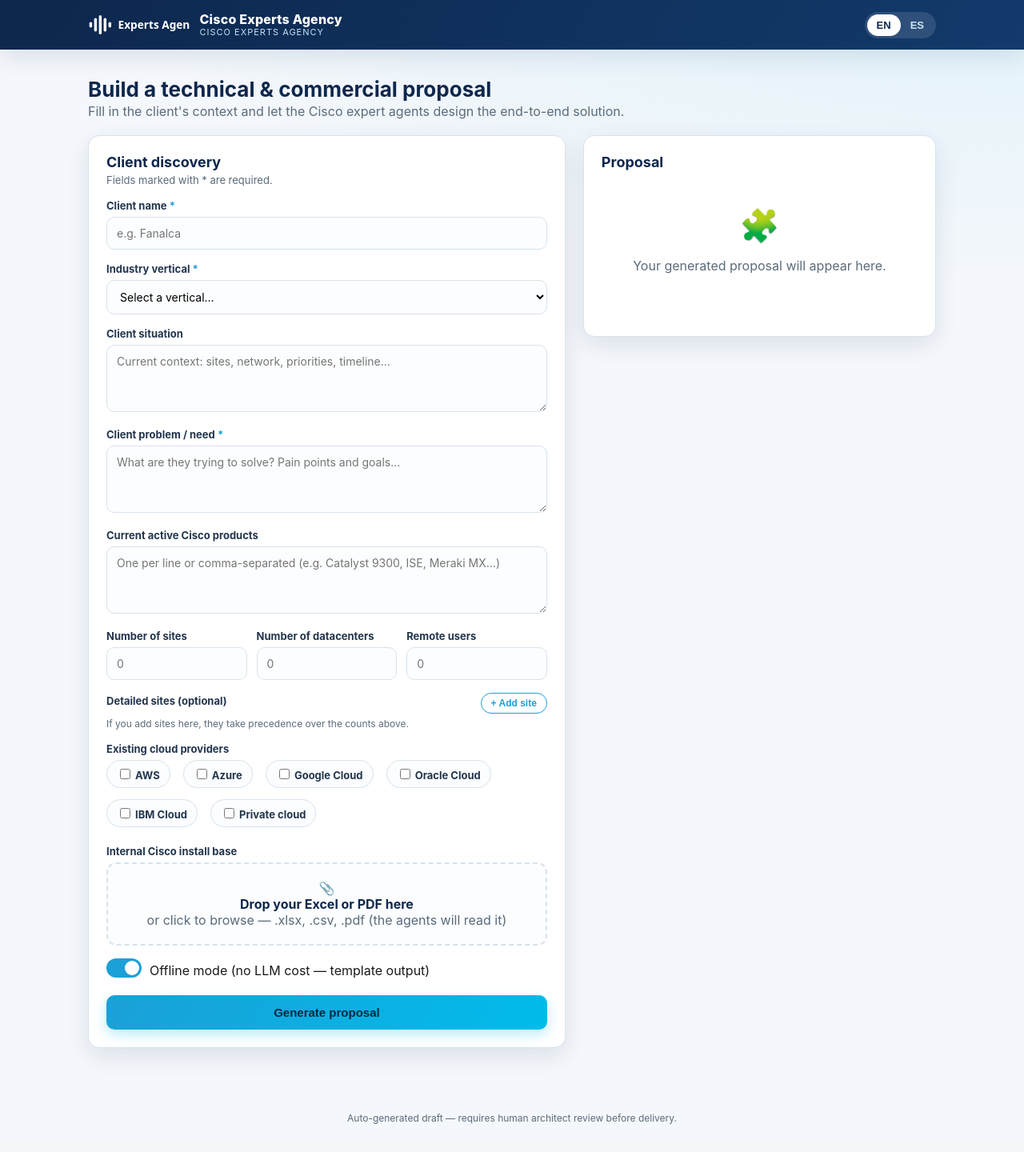
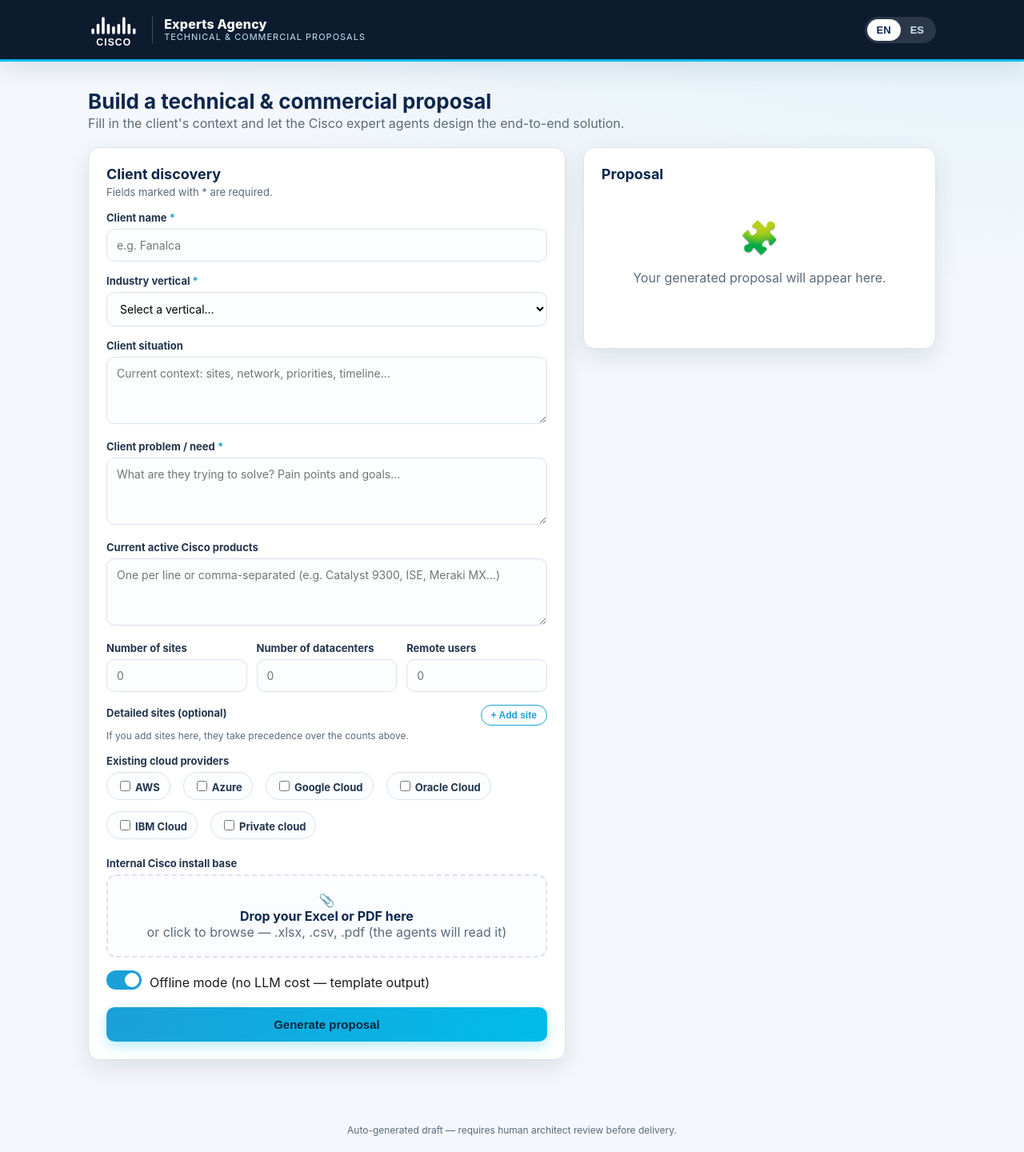
Before and after one commit to amunoz81/agency-cisco-experts, a FastAPI app: page / in a window 1280 px wide. Shown: the whole page at 80% size. Before the commit the page ends 1405 px from the top, so only its background shows below. Run offline with FastAPI, Linux system fonts and the light colour scheme.

Commit message:
feat(web): logo Cisco en la cabecera y header azul oscuro de marca
- Marca Cisco (puente + wordmark CISCO) como SVG blanco en static/logo.svg
- Header con fondo azul oscuro del logo (--cisco-navy #0d1b2f) y borde cian
- Divisor + "Experts Agency" con subtítulo "Propuestas técnicas y comerciales"
- El asset oficial puede reemplazar static/logo.svg para fidelidad exacta

Co-Authored-By: Claude Opus 4.8 <noreply@anthropic.com>

```diff
--- a/src/cisco_agency/web/static/i18n.js
+++ b/src/cisco_agency/web/static/i18n.js
@@ -1,7 +1,7 @@
 // Diccionario de traducciones EN/ES
 window.I18N = {
   en: {
-    brand_sub: "Cisco Experts Agency",
+    brand_sub: "Technical & commercial proposals",
     hero_title: "Build a technical & commercial proposal",
     hero_sub: "Fill in the client's context and let the Cisco expert agents design the end-to-end solution.",
     form_title: "Client discovery",
@@ -48,7 +48,7 @@ window.I18N = {
             "Consolidating BOM", "Building the financial case", "Reviewing & writing the proposal"],
   },
   es: {
-    brand_sub: "Agencia de Expertos Cisco",
+    brand_sub: "Propuestas técnicas y comerciales",
     hero_title: "Construye una propuesta técnica y comercial",
     hero_sub: "Completa el contexto del cliente y deja que los agentes expertos de Cisco diseñen la solución de extremo a extremo.",
     form_title: "Descubrimiento del cliente",
--- a/src/cisco_agency/web/static/index.html
+++ b/src/cisco_agency/web/static/index.html
@@ -10,13 +10,15 @@
   <header class="site-header">
     <div class="header-inner">
       <div class="brand">
-        <!-- Coloca el logo aprobado en /static/logo.svg (o .png) para reemplazar el placeholder -->
-        <img id="brandLogo" class="brand-logo" src="/static/logo.svg" alt="logo"
+        <!-- Logo Cisco. Para fidelidad exacta reemplaza este archivo por el asset
+             oficial: /static/logo.svg (o logo.png y ajusta el src). -->
+        <img id="brandLogo" class="brand-logo" src="/static/logo.svg" alt="Cisco"
              onerror="this.style.display='none';document.getElementById('brandMark').style.display='grid';" />
         <div id="brandMark" class="brand-mark" style="display:none">CX</div>
+        <div class="brand-divider"></div>
         <div class="brand-text">
-          <div class="t1">Cisco Experts Agency</div>
-          <div class="t2" data-i18n="brand_sub">Agencia de Expertos Cisco</div>
+          <div class="t1">Experts Agency</div>
+          <div class="t2" data-i18n="brand_sub">Propuestas técnicas y comerciales</div>
         </div>
       </div>
       <div class="spacer"></div>
--- a/src/cisco_agency/web/static/styles.css
+++ b/src/cisco_agency/web/static/styles.css
@@ -24,19 +24,22 @@ body {
   min-height: 100vh;
 }
 
-/* Header */
+/* Header — azul oscuro del logotipo Cisco */
+:root { --cisco-navy: #0d1b2f; }
 .site-header {
-  background: linear-gradient(120deg, var(--primary), #123a6b);
+  background: var(--cisco-navy);
   color: #fff;
   padding: 14px 0;
+  border-bottom: 3px solid var(--accent);
   box-shadow: var(--shadow);
 }
 .header-inner {
   max-width: 1100px; margin: 0 auto; padding: 0 20px;
-  display: flex; align-items: center; gap: 16px;
+  display: flex; align-items: center; gap: 14px;
 }
-.brand { display: flex; align-items: center; gap: 12px; }
-.brand-logo { height: 34px; width: auto; display: block; }
+.brand { display: flex; align-items: center; gap: 14px; }
+.brand-logo { height: 46px; width: auto; display: block; }
+.brand-divider { width: 1px; height: 34px; background: rgba(255,255,255,.22); }
 .brand-mark {
   height: 34px; width: 34px; border-radius: 8px;
   background: conic-gradient(from 200deg, var(--accent), #fff 60%, var(--secondary));
```
Also changed, not shown: src/cisco_agency/web/static/logo.svg.
